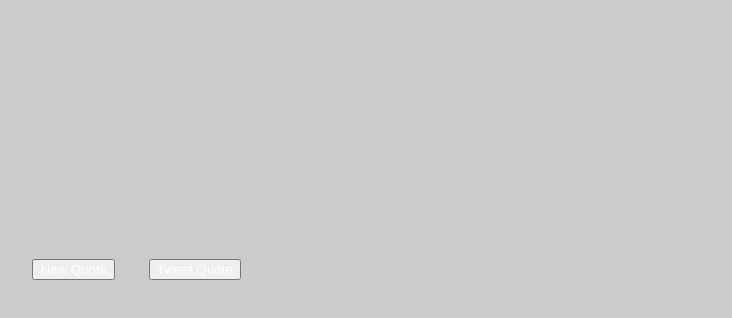
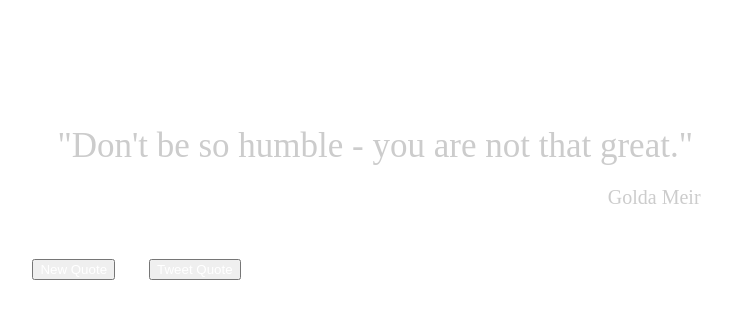
Before and after one commit to millerjay1985/gh-pages-test, a plain HTML site: page index.html in a window 1280 px wide. Shown: the whole page, without its empty margins (251-983 px from the left). Drawn offline with Linux system fonts and the light colour scheme.

Commit message:
Update index.html

```diff
--- a/index.html
+++ b/index.html
@@ -8,7 +8,7 @@
     <link rel="stylesheet" href="stylesheets/core.css" media="screen">
   </head>
 
-    <body style="background-color: #ccc">
+    <body>
 
         <div class="row shell">
 
```
